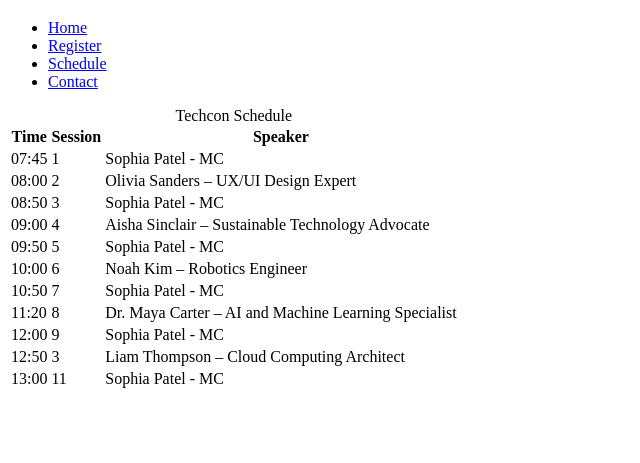
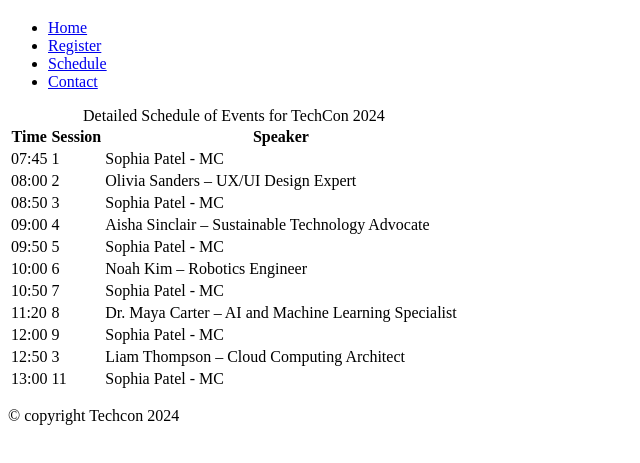
Before and after one commit to Tini-ops/TechCon_HTML, a plain HTML site: page techcon_website/schedule.html in a window 1280 px wide. Shown: the part 61-524 px from the top of the page, without its empty margins (0-640 px from the left). Drawn offline with Linux system fonts and the light colour scheme.

Commit message:
added footer

```diff
--- a/techcon_website/schedule.html
+++ b/techcon_website/schedule.html
@@ -19,7 +19,7 @@
         </header>
         <main>
             <table>
-                <caption>Techcon Schedule</caption>
+                <caption>Detailed Schedule of Events for TechCon 2024</caption>
                 <tr>
                     <th scope="col">Time</th>
                     <th scope="col">Session</th>
@@ -85,4 +85,7 @@
             </table>
         </main>
     </body>
+    <footer>
+        <p>&copy; copyright Techcon 2024</p>
+    </footer>
 </html>
```
